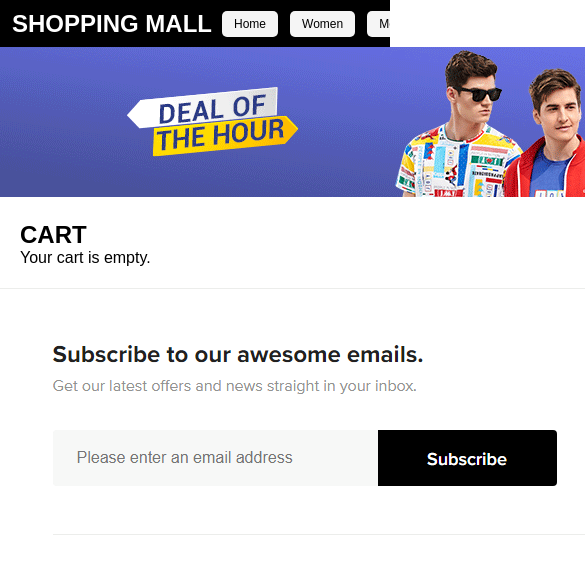
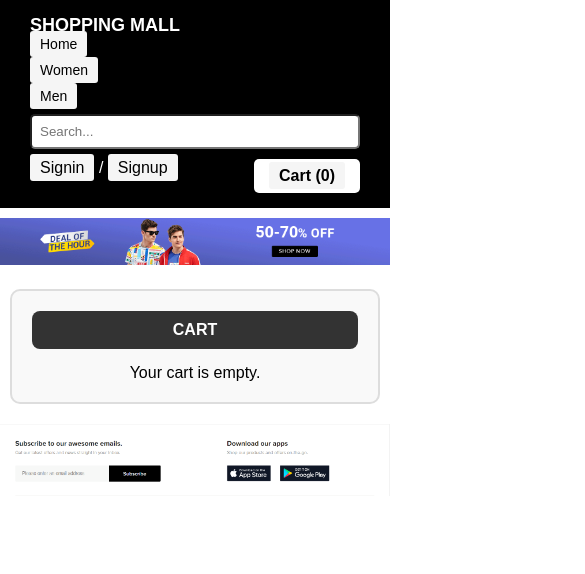
Before and after one commit to Vivek-turram/E-commerce-application, a React (Create React App) app: page /cart in a window 390 px wide. Shown: the top 574 px of the page, 585 px wide, since content can reach past the window. Built offline with nearby package versions, Linux system fonts and the light colour scheme.

Commit message:
Update App.css

```diff
--- a/src/App.css
+++ b/src/App.css
@@ -1,4 +1,3 @@
-/* ===== RESET ===== */
 * {
   margin: 0;
   padding: 0;
@@ -6,44 +5,37 @@
   font-family: Arial, Helvetica, sans-serif;
 }
 
-/* ===== HEADER ===== */
+/* -------- Header -------- */
 .headerSection {
   display: flex;
   justify-content: space-between;
   align-items: center;
-  padding: 12px 20px;
+  padding: 15px 30px;
   background-color: black;
   color: white;
-  gap: 20px;
-  flex-wrap: nowrap;   /* Keep everything in one row */
-  overflow-x: auto;    /* Prevent breaking on small screens */
-  white-space: nowrap;
+  flex-wrap: wrap; /* Allow wrapping for small screens */
 }
 
-/* Left Logo/Title */
-.title {
+.title h2 {
   font-size: 20px;
   font-weight: bold;
-  white-space: nowrap;
 }
 
-/* Center Navigation */
 .center ul {
   display: flex;
-  list-style: none;
   gap: 20px;
 }
 
 .center ul li {
-  font-size: 16px;
+  list-style: none;
 }
 
 .headerSection a {
   text-decoration: none;
+  color: black;
   background-color: whitesmoke;
-  color: black;
-  padding: 6px 12px;
-  border-radius: 5px;
+  padding: 5px 10px;
+  border-radius: 3px;
   transition: 0.3s;
 }
 
@@ -51,69 +43,129 @@
   background-color: #ddd;
 }
 
-/* Search box */
-.search {
-  flex: 1;
-  max-width: 250px;
+.search input {
+  padding: 10px;
+  width: 20rem;
+  border-radius: 5px;
 }
 
-.search input {
-  width: 100%;
-  padding: 8px 10px;
-  border-radius: 5px;
-  border: none;
-  outline: none;
+/* -------- Banner -------- */
+.bannerBox {
+  margin: 10px 0;
 }
 
-/* Right Section (Cart, Profile, etc.) */
-.right {
+.bannerBox img {
+  width: 100%;
+  height: auto; /* Keep proportion */
+}
+
+/* -------- Product Sections -------- */
+.menImages,
+.womenImages {
   display: flex;
-  gap: 15px;
-  align-items: center;
+  flex-wrap: wrap;
+  justify-content: space-around;
+}
+
+.menImages img,
+.womenImages img {
+  width: 150px;
+  height: 150px;
+  transition: 0.3s;
+}
+
+.menImages img:hover,
+.womenImages img:hover {
+  transform: scale(1.1);
+  box-shadow: 0px 4px 15px rgba(0, 0, 0, 0.2);
+}
+
+/* -------- Cart Section -------- */
+.cart-container {
+  border: 2px solid #ddd;
+  padding: 20px;
+  border-radius: 10px;
+  margin: 20px auto;
+  background-color: #f9f9f9;
+  max-width: 800px;
+  text-align: center;
+}
+
+.cart-container h2 {
+  background-color: #333;
+  color: white;
+  padding: 10px;
+  border-radius: 8px;
+  font-size: 18px;
+  margin-bottom: 15px;
 }
 
 .cart {
   background-color: white;
   color: black;
-  padding: 6px 12px;
+  padding: 8px 15px;
   border-radius: 5px;
   text-decoration: none;
   font-weight: bold;
   transition: 0.3s;
 }
 
-.cart:hover {
-  background-color: #ddd;
+/* -------- Responsive Media Queries -------- */
+
+/* Tablets & Small Laptops */
+@media (max-width: 768px) {
+  .headerSection {
+    flex-direction: column;
+    align-items: flex-start;
+  }
+
+  .center ul {
+    flex-direction: column;
+    gap: 10px;
+    width: 100%;
+  }
+
+  .search {
+    width: 100%;
+    margin-top: 10px;
+  }
+
+  .search input {
+    width: 100%;
+    padding: 8px;
+  }
+
+  .right {
+    width: 100%;
+    margin-top: 10px;
+    display: flex;
+    justify-content: space-between;
+  }
 }
 
-/* ===== RESPONSIVE TWEAKS ===== */
-@media (max-width: 768px) {
-  .title {
+/* Mobile Phones (Android) */
+@media (max-width: 480px) {
+  .title h2 {
     font-size: 18px;
   }
-  .center ul {
-    gap: 12px;
-  }
+
   .center ul li {
     font-size: 14px;
   }
-  .search {
-    max-width: 180px;
+
+  .menImages img,
+  .womenImages img {
+    width: 120px;
+    height: 120px;
+  }
+
+  .cart-container {
+    width: 95%;
+    padding: 15px;
+  }
+
+  .cart-container h2 {
+    font-size: 16px;
+    width: auto;
   }
 }
-
-@media (max-width: 480px) {
-  .title {
-    font-size: 16px;
-  }
-  .center ul li {
-    font-size: 12px;
-  }
-  .search {
-    max-width: 140px;
-  }
-  .headerSection {
-    gap: 10px;
-    padding: 8px 12px;
-  }
-}
```
